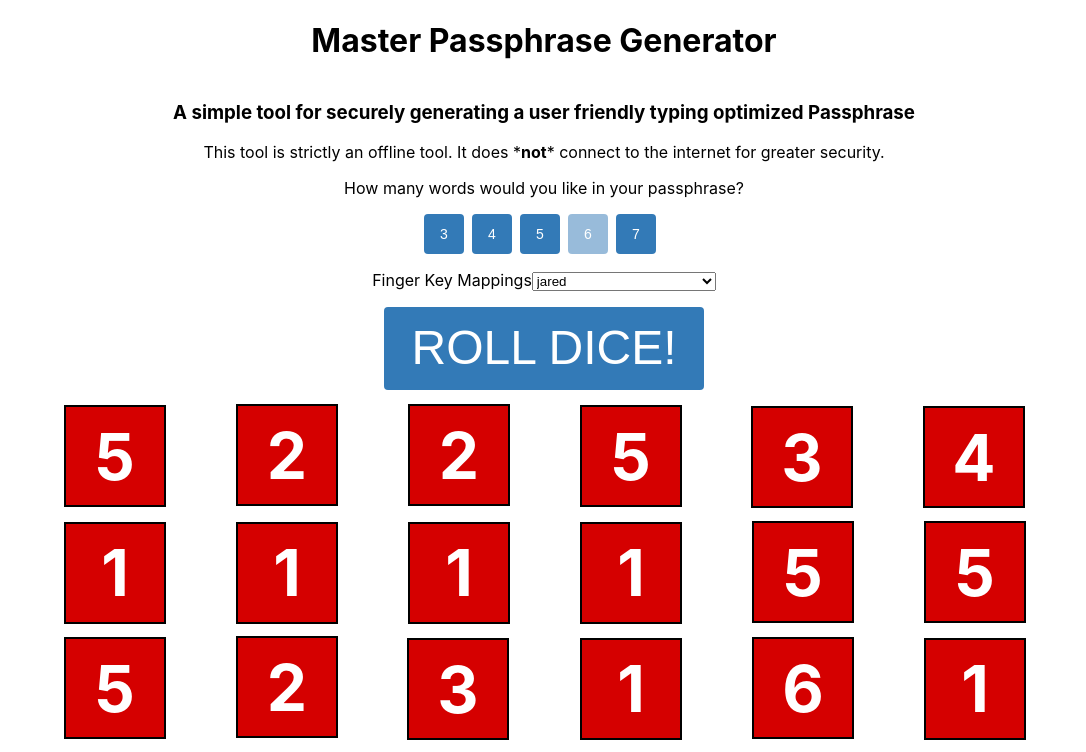
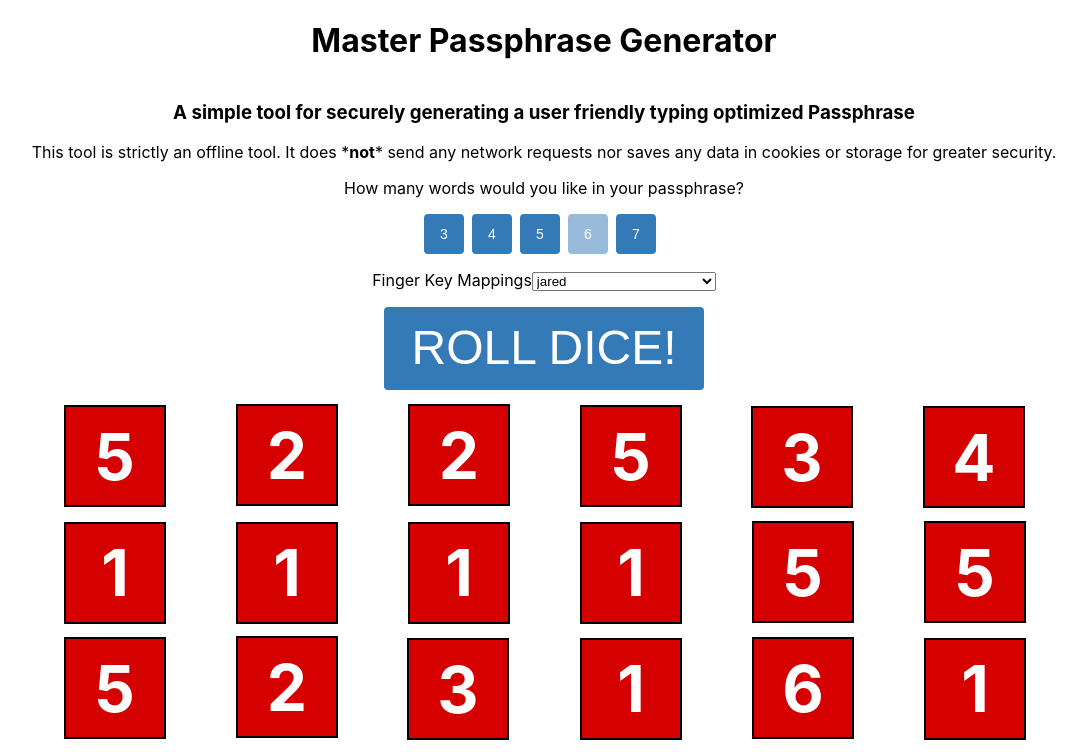
Before and after one commit to JaredPotter/electron-master-password-generator, a React (Create React App) app: page / in a window 1280 px wide. Shown: the top 752 px of the page, without its empty margins (96-1182 px from the left). Built offline with nearby package versions, Linux system fonts and the light colour scheme.

Commit message:
Updated text

```diff
--- a/src/App.tsx
+++ b/src/App.tsx
@@ -324,7 +324,8 @@ function App() {
       </h3>
       <div className="description">
         This tool is strictly an offline tool. It does *<strong>not</strong>*
-        connect to the internet for greater security.
+        send any network requests nor saves any data in cookies or storage for
+        greater security.
       </div>
       <div className="description">
         How many words would you like in your passphrase?
```
Also changed, not shown: 1 other file (tests, documents, lock files or other folders).
